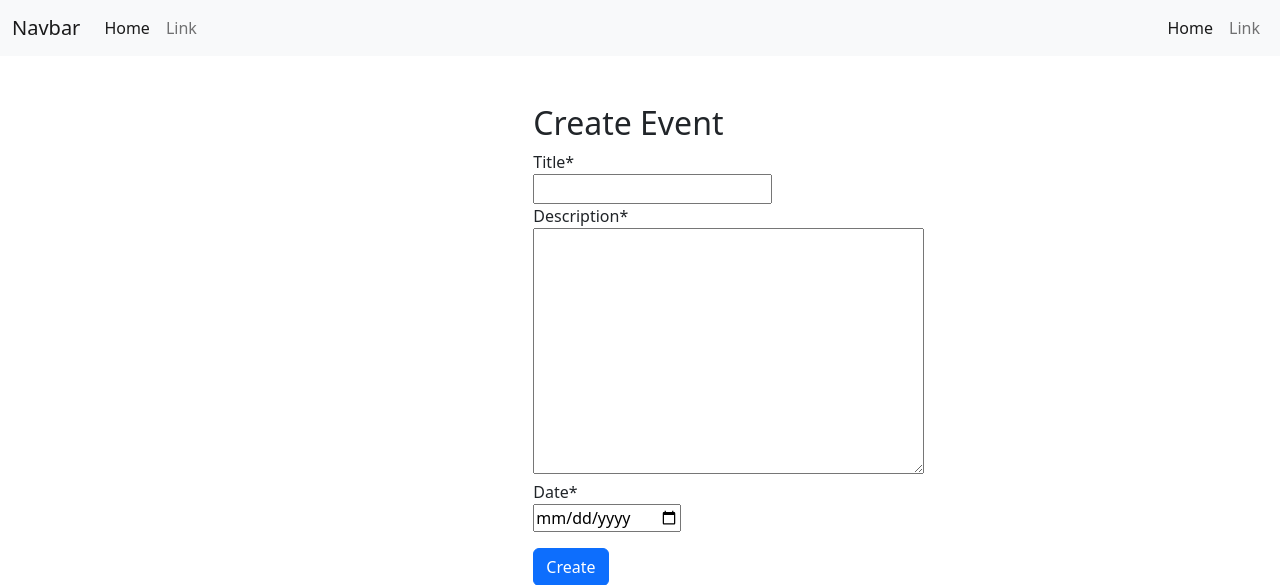
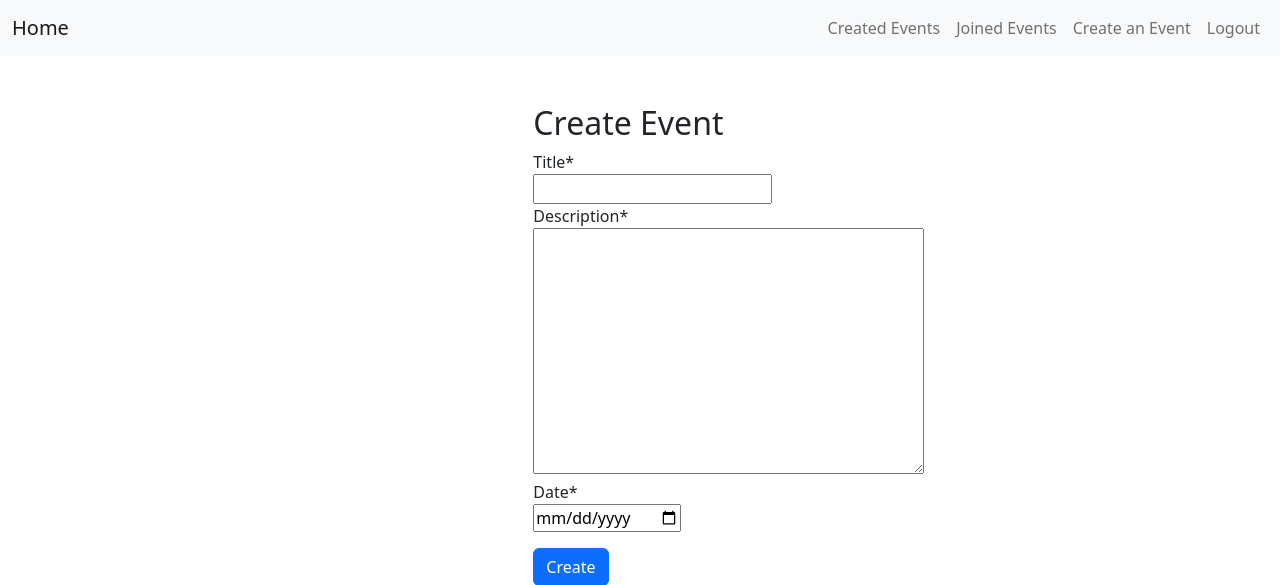
Before and after one commit to zahidtokur/django_events_project, a Django app: page /event/create/ in a window 1280 px wide. Shown: the top 585 px of the page. Run offline with Django 4.2, Linux system fonts and the light colour scheme; the visitor is signed in with stand-in values (Sample User, id 1); some libraries are stand-ins or nearby versions.

Commit message:
Add links to navbar in base template

```diff
--- a/templates/base.html
+++ b/templates/base.html
@@ -15,26 +15,33 @@
 <body>
     <nav class="navbar navbar-expand-lg bg-light">
   <div class="container-fluid">
-    <a class="navbar-brand" href="#">Navbar</a>
+    <a class="navbar-brand" href="{% url 'home' %}">Home</a>
     <button class="navbar-toggler" type="button" data-bs-toggle="collapse" data-bs-target="#navbarSupportedContent" aria-controls="navbarSupportedContent" aria-expanded="false" aria-label="Toggle navigation">
       <span class="navbar-toggler-icon"></span>
     </button>
     <div class="collapse navbar-collapse" id="navbarSupportedContent">
-      <ul class="navbar-nav me-auto mb-2 mb-lg-0">
+      <ul class="navbar-nav ms-auto">
+        {% if user.is_authenticated %}
         <li class="nav-item">
-          <a class="nav-link active" aria-current="page" href="#">Home</a>
+          <a class="nav-link" aria-current="page" href="{% url 'created_list' %}">Created Events</a>
         </li>
         <li class="nav-item">
-          <a class="nav-link" href="#">Link</a>
-        </li>
-      </ul>
-      <ul class="navbar-nav">
-        <li class="nav-item">
-          <a class="nav-link active" aria-current="page" href="#">Home</a>
+          <a class="nav-link" aria-current="page" href="{% url 'joined_list' %}">Joined Events</a>
         </li>
         <li class="nav-item">
-          <a class="nav-link" href="#">Link</a>
+          <a class="nav-link" aria-current="page" href="{% url 'create' %}">Create an Event</a>
         </li>
+        <li class="nav-item">
+          <a class="nav-link" aria-current="page" href="{% url 'logout' %}">Logout</a>
+        </li>
+        {% else %}
+        <li class="nav-item">
+          <a class="nav-link" aria-current="page" href="{% url 'login' %}">Login</a>
+        </li>
+        <li class="nav-item">
+          <a class="nav-link" aria-current="page" href="{% url 'register' %}">Signup</a>
+        </li>
+        {% endif %}
       </ul>
     </div>
   </div>
```
